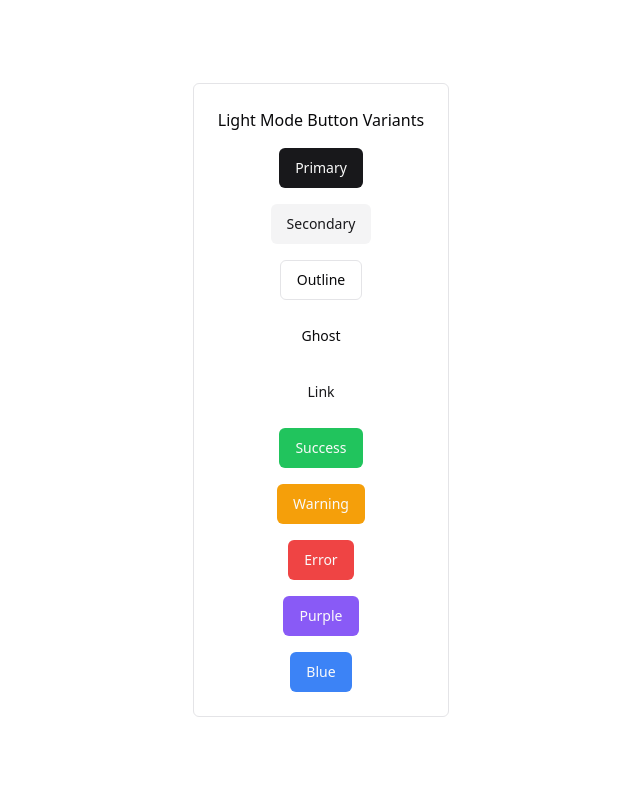
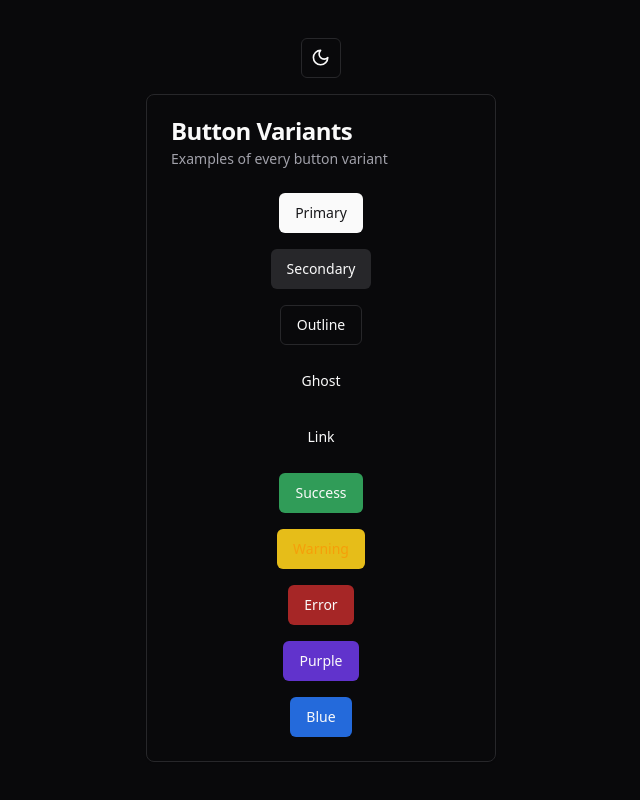
Before and after one commit to evanmhenry/spade-design-system, a React (Vite) app in the folder ReactExample.Web/: page / in a window 1280 px wide. Shown: the whole page, without its empty margins (319-959 px from the left). Built offline with nearby package versions, Linux system fonts and the light colour scheme.

Commit message:
feat: adds theme toggle

```diff
--- a/ReactExample.Web/package.json
+++ b/ReactExample.Web/package.json
@@ -10,6 +10,9 @@
     "preview": "vite preview"
   },
   "dependencies": {
+    "@radix-ui/react-dropdown-menu": "^2.0.6",
+    "@radix-ui/react-label": "^2.0.2",
+    "@radix-ui/react-select": "^2.0.0",
     "@radix-ui/react-slot": "^1.0.2",
     "class-variance-authority": "^0.7.0",
     "clsx": "^2.1.1",
--- a/ReactExample.Web/src/App.tsx
+++ b/ReactExample.Web/src/App.tsx
@@ -1,10 +1,33 @@
-import { Button } from "./components/button";
+import { Button } from "./components/Button";
+import {
+  Card,
+  CardContent,
+  CardDescription,
+  CardFooter,
+  CardHeader,
+  CardTitle,
+} from "./components/card";
+import { Input } from "./components/Input";
+import { Label } from "./components/Label";
+import {
+  Select,
+  SelectContent,
+  SelectItem,
+  SelectTrigger,
+  SelectValue,
+} from "./components/Select";
+import ThemeToggle from "./components/ThemeToggle";
 
 const App = () => {
   return (
     <div className="flex flex-col items-center gap-4 h-screen justify-center">
-      <div className="flex flex-col items-center gap-4 border p-6 rounded-md bg-background">
-        <h1>Light Mode Button Variants</h1>
+      <ThemeToggle />
+      <Card className="w-[350px]">
+        <CardHeader>
+          <CardTitle>Button Variants</CardTitle>
+          <CardDescription>Examples of every button variant</CardDescription>
+        </CardHeader>
+        <CardContent className="flex flex-col items-center gap-4">
           <Button>Primary</Button>
           <Button variant="secondary">Secondary</Button>
           <Button variant="outline">Outline</Button>
@@ -13,9 +36,10 @@
           <Button variant="success">Success</Button>
           <Button variant="warning">Warning</Button>
           <Button variant="destructive">Error</Button>
-        <Button variant='purple'>Purple</Button>
-        <Button variant='blue'>Blue</Button>
-      </div>
+          <Button variant="purple">Purple</Button>
+          <Button variant="blue">Blue</Button>
+        </CardContent>
+      </Card>
     </div>
   );
 };
--- /dev/null
+++ b/ReactExample.Web/src/components/ThemeProvider.tsx
@@ -0,0 +1,73 @@
+import { createContext, useContext, useEffect, useState } from "react";
+
+type Theme = "dark" | "light" | "system";
+
+type ThemeProviderProps = {
+  children: React.ReactNode;
+  defaultTheme?: Theme;
+  storageKey?: string;
+};
+
+type ThemeProviderState = {
+  theme: Theme;
+  setTheme: (theme: Theme) => void;
+};
+
+const initialState: ThemeProviderState = {
+  theme: "system",
+  setTheme: () => null,
+};
+
+const ThemeProviderContext = createContext<ThemeProviderState>(initialState);
+
+export function ThemeProvider({
+  children,
+  defaultTheme = "system",
+  storageKey = "vite-ui-theme",
+  ...props
+}: ThemeProviderProps) {
+  const [theme, setTheme] = useState<Theme>(
+    () => (localStorage.getItem(storageKey) as Theme) || defaultTheme
+  );
+
+  useEffect(() => {
+    const root = window.document.documentElement;
+
+    root.classList.remove("light", "dark");
+
+    if (theme === "system") {
+      const systemTheme = window.matchMedia("(prefers-color-scheme: dark)")
+        .matches
+        ? "dark"
+        : "light";
+
+      root.classList.add(systemTheme);
+      return;
+    }
+
+    root.classList.add(theme);
+  }, [theme]);
+
+  const value = {
+    theme,
+    setTheme: (theme: Theme) => {
+      localStorage.setItem(storageKey, theme);
+      setTheme(theme);
+    },
+  };
+
+  return (
+    <ThemeProviderContext.Provider {...props} value={value}>
+      {children}
+    </ThemeProviderContext.Provider>
+  );
+}
+
+export const useTheme = () => {
+  const context = useContext(ThemeProviderContext);
+
+  if (context === undefined)
+    throw new Error("useTheme must be used within a ThemeProvider");
+
+  return context;
+};
--- /dev/null
+++ b/ReactExample.Web/src/components/ThemeToggle.tsx
@@ -0,0 +1,38 @@
+import { Moon, Sun } from "lucide-react";
+import { Button } from "@/components/Button";
+import {
+  DropdownMenu,
+  DropdownMenuContent,
+  DropdownMenuItem,
+  DropdownMenuTrigger,
+} from "@/components/DropdownMenu";
+import { useTheme } from "@/components/ThemeProvider";
+
+const ThemeToggle = () => {
+  const { setTheme } = useTheme();
+
+  return (
+    <DropdownMenu>
+      <DropdownMenuTrigger asChild>
+        <Button variant="outline" size="icon">
+          <Sun className="h-[1.2rem] w-[1.2rem] rotate-0 scale-100 transition-all dark:-rotate-90 dark:scale-0" />
+          <Moon className="absolute h-[1.2rem] w-[1.2rem] rotate-90 scale-0 transition-all dark:rotate-0 dark:scale-100" />
+          <span className="sr-only">Toggle theme</span>
+        </Button>
+      </DropdownMenuTrigger>
+      <DropdownMenuContent align="end">
+        <DropdownMenuItem onClick={() => setTheme("light")}>
+          Light
+        </DropdownMenuItem>
+        <DropdownMenuItem onClick={() => setTheme("dark")}>
+          Dark
+        </DropdownMenuItem>
+        <DropdownMenuItem onClick={() => setTheme("system")}>
+          System
+        </DropdownMenuItem>
+      </DropdownMenuContent>
+    </DropdownMenu>
+  );
+};
+
+export default ThemeToggle;
--- a/ReactExample.Web/src/index.css
+++ b/ReactExample.Web/src/index.css
@@ -69,19 +69,19 @@
     --accent: 240 3.7% 15.9%;
     --accent-foreground: 0 0% 98%;
 
-    --success: 142 71% 35%;
+    --success: 142 53% 40%; /* Adjusted green */
     --success-foreground: 0 0% 98%;
 
-    --warning: 48 96% 89%;
+    --warning: 48 80% 50%; /* Adjusted yellow */
     --warning-foreground: 38 92% 50%;
 
-    --destructive: 0 62.8% 30.6%;
+    --destructive: 0 62.8% 40%; /* Adjusted red */
     --destructive-foreground: 0 0% 98%;
 
-    --purple: 258 90% 66%;
+    --purple: 258 60% 50%; /* Adjusted purple */
     --purple-foreground: 0 0% 98%;
 
-    --blue: 217 91% 60%;
+    --blue: 217 72% 50%; /* Adjusted blue */
     --blue-foreground: 0 0% 98%;
 
     --border: 240 3.7% 15.9%;
--- a/ReactExample.Web/src/main.tsx
+++ b/ReactExample.Web/src/main.tsx
@@ -1,10 +1,13 @@
-import React from 'react'
-import ReactDOM from 'react-dom/client'
-import App from './App.tsx'
-import './index.css'
+import React from "react";
+import ReactDOM from "react-dom/client";
+import App from "./App.tsx";
+import "./index.css";
+import { ThemeProvider } from "./components/ThemeProvider.tsx";
 
-ReactDOM.createRoot(document.getElementById('root')!).render(
+ReactDOM.createRoot(document.getElementById("root")!).render(
   <React.StrictMode>
-    <App />
-  </React.StrictMode>,
-)
+    <ThemeProvider defaultTheme="dark" storageKey="vite-ui-theme">
+      <App />
+    </ThemeProvider>
+  </React.StrictMode>
+);
```
Also changed, not shown: 1 other file (tests, documents, lock files or other folders). Lines whose indentation alone changed are shown as unchanged.
